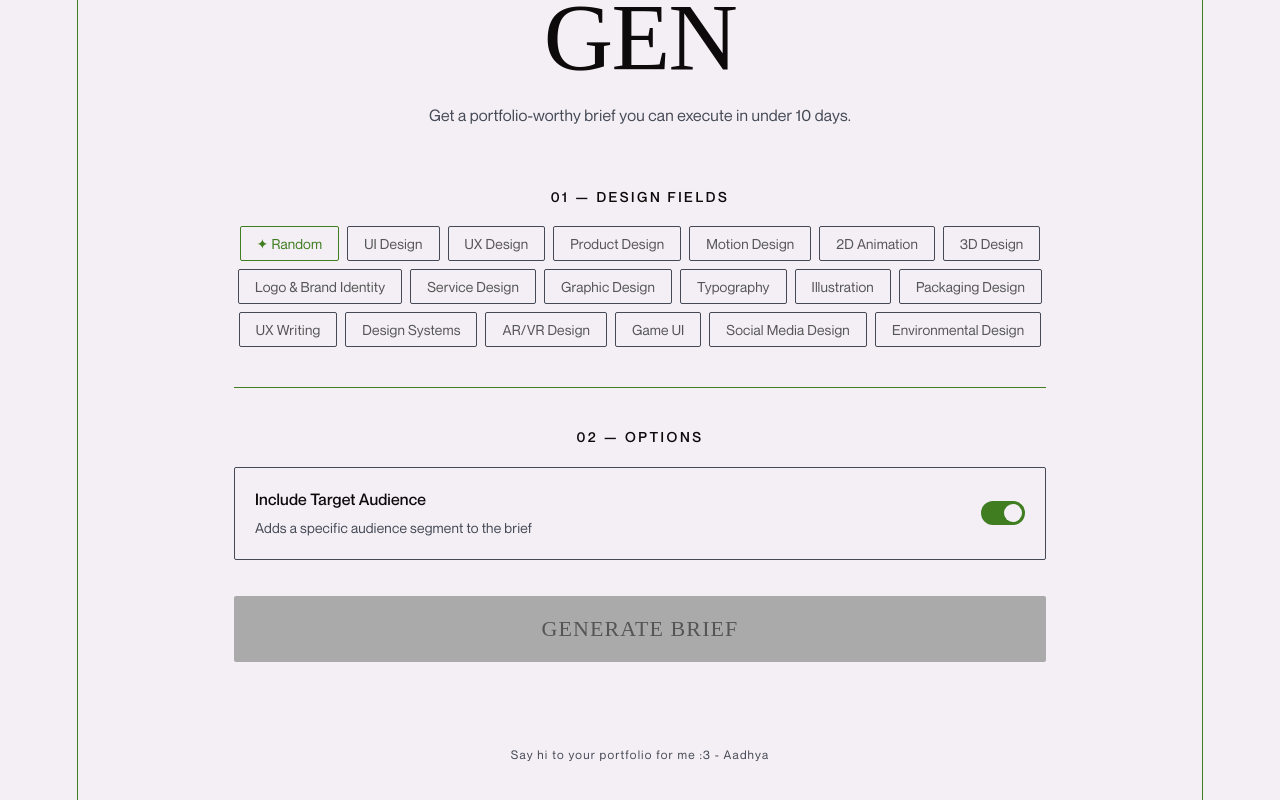
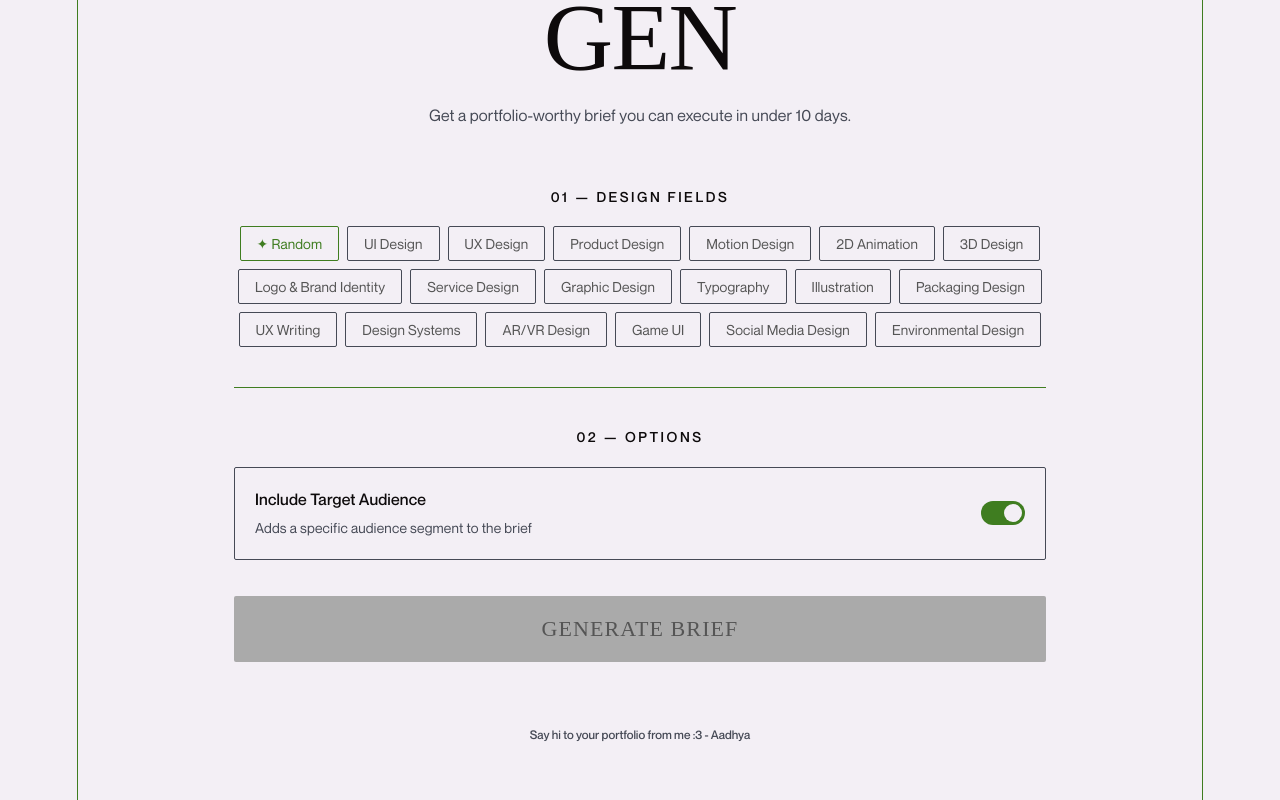
Before and after one commit to dhyarizard/project-gen, a React (Vite) app: page / in a window 1280 px wide. Shown: the part 212-1012 px from the top of the page. Built offline with nearby package versions, Linux system fonts and the light colour scheme; a web font is replaced by a local one.

Commit message:
describe what you changed

```diff
--- a/src/App.jsx
+++ b/src/App.jsx
@@ -540,11 +540,12 @@ const style = `
   .regen-btn:hover { border-color: #555; color: var(--text); }
 
   .footer {
-  margin-top: 80px;
+  margin-top: 60px;
   text-align: center;
   font-size: 12px;
   color: var(--muted);
-  letter-spacing: 0.1em;
+  letter-spacing: 0em;
+  font-family: 'Neue Montreal Medium', sans-serif;
   }
 `;
 
@@ -649,7 +650,7 @@ export default function ProjectGenerator() {
             <button className="regen-btn" onClick={generate}>↻ Regenerate</button>
           </div>
         )}
-        <p className="footer">Say hi to your portfolio for me :3 - Aadhya</p>
+        <p className="footer">Say hi to your portfolio from me :3 - Aadhya</p>
       </div>
     </>
   );
```
